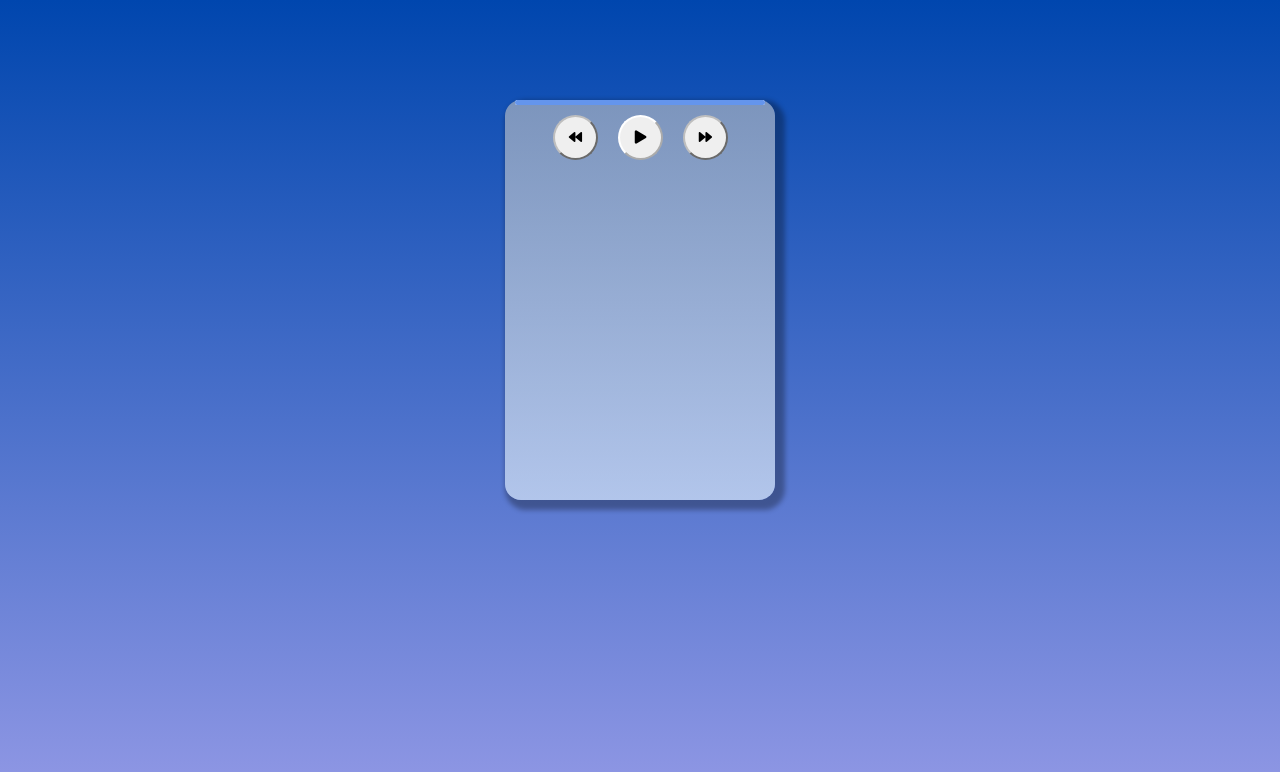
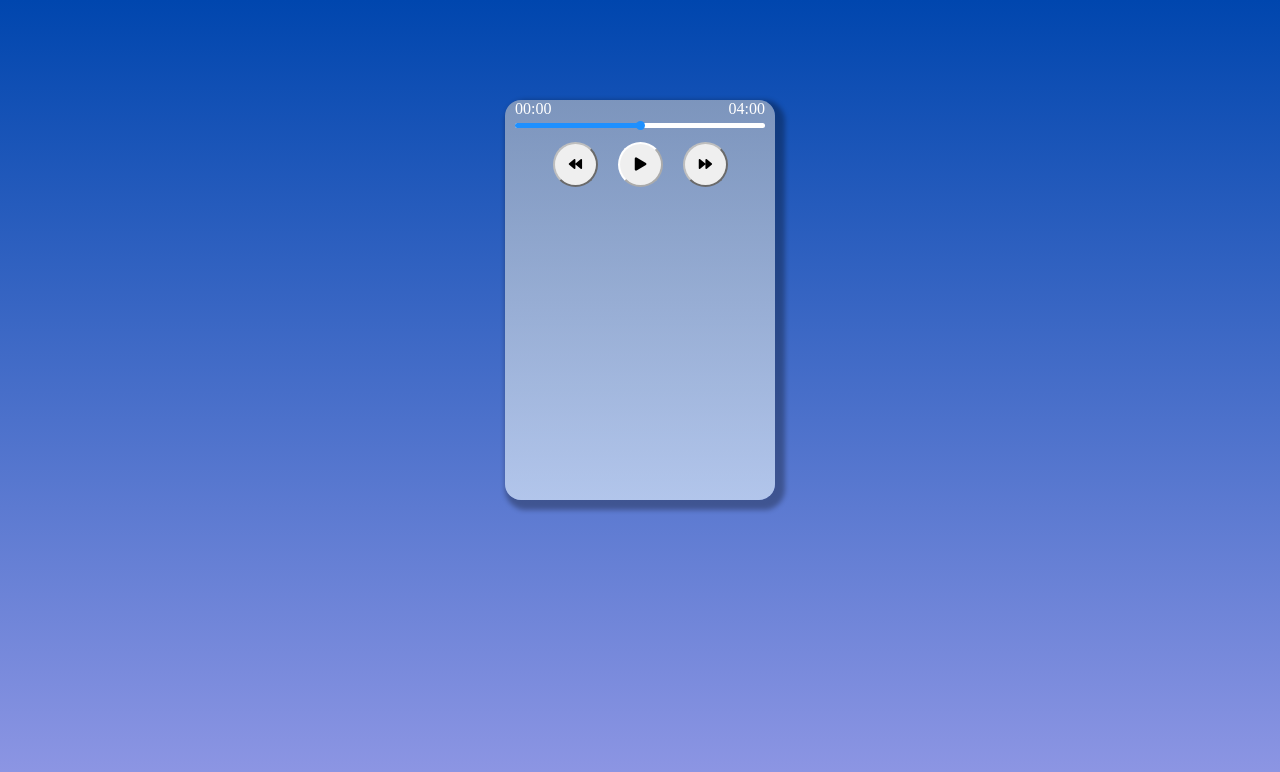
Before and after one commit to LordAmir5/Web-GIT-HW, a plain HTML site: page index.html in a window 1280 px wide. Drawn offline with Linux system fonts and the light colour scheme.

Commit message:
Looks the part uwu

```diff
--- a/index.html
+++ b/index.html
@@ -12,14 +12,19 @@
 
 <body>
    <div class="bigpart">
+    <div class="timer">00:00</div>
+    <div class="timer" id="time">04:00</div>
     <div class="background">
-    <div class="progress"></div> </div>
+        <div class="progress">
+            <div class="slider"></div>
+            </div>
+        </div>
             <ul class="Buttoms">
-             <li><button class="back fas fa-backward"></button></li>
+             <li><button class="back fas fa-backward"></form></button></li>
              <li><button class="play fas fa-play"></button></li>
              <li><button class="for fas fa-forward" ></button></li>
          </ul>
-        </div>
+</div>
 
 </body>
 
--- a/style.css
+++ b/style.css
@@ -61,19 +61,39 @@ song writers while mouseover{
     cursor: pointer;
 }
 .background{
+    display: inline-block;
     margin: 10px;
+    margin-top: 5px;
     width: 250px;
     height: 5px;
     background-color: #ffffff;
     border-radius: 3px;
 }
 .progress{
-    min-width: 0%;
-    max-width: 100%;
-    height:100%;
-    background-color:cornflowerblue;
+    width:50%;
+    height: 100%;
+    background-color:dodgerblue;
     border-radius: 3px;
+}
+.slider{
+    background-color: dodgerblue;
+    height: 9px;
+    width: 9px;
+    border-radius: 50%;
+    float: right;
+    margin-right: -5px;
+    margin-top:  -2px;;
+}
+.slider:hover,.progress{
+    cursor: pointer;
 }
 li{display: inline;
     margin:8px;
 }
+.timer{
+    color:#ffffff;
+    display: inline;
+    margin-left: 10px;
+    margin-right: 163px;
+}
+#time{margin-right: 10px;}
```
